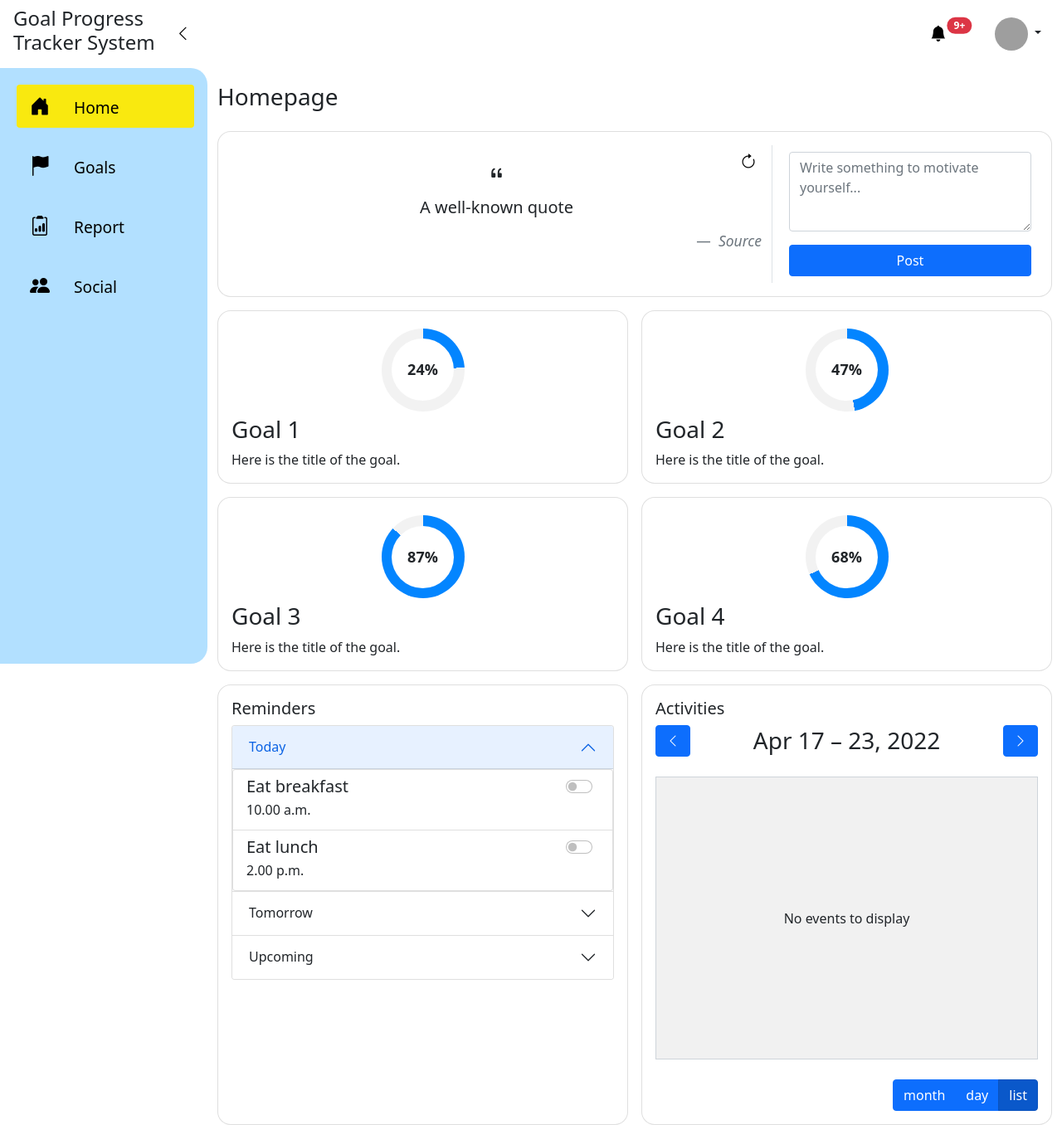
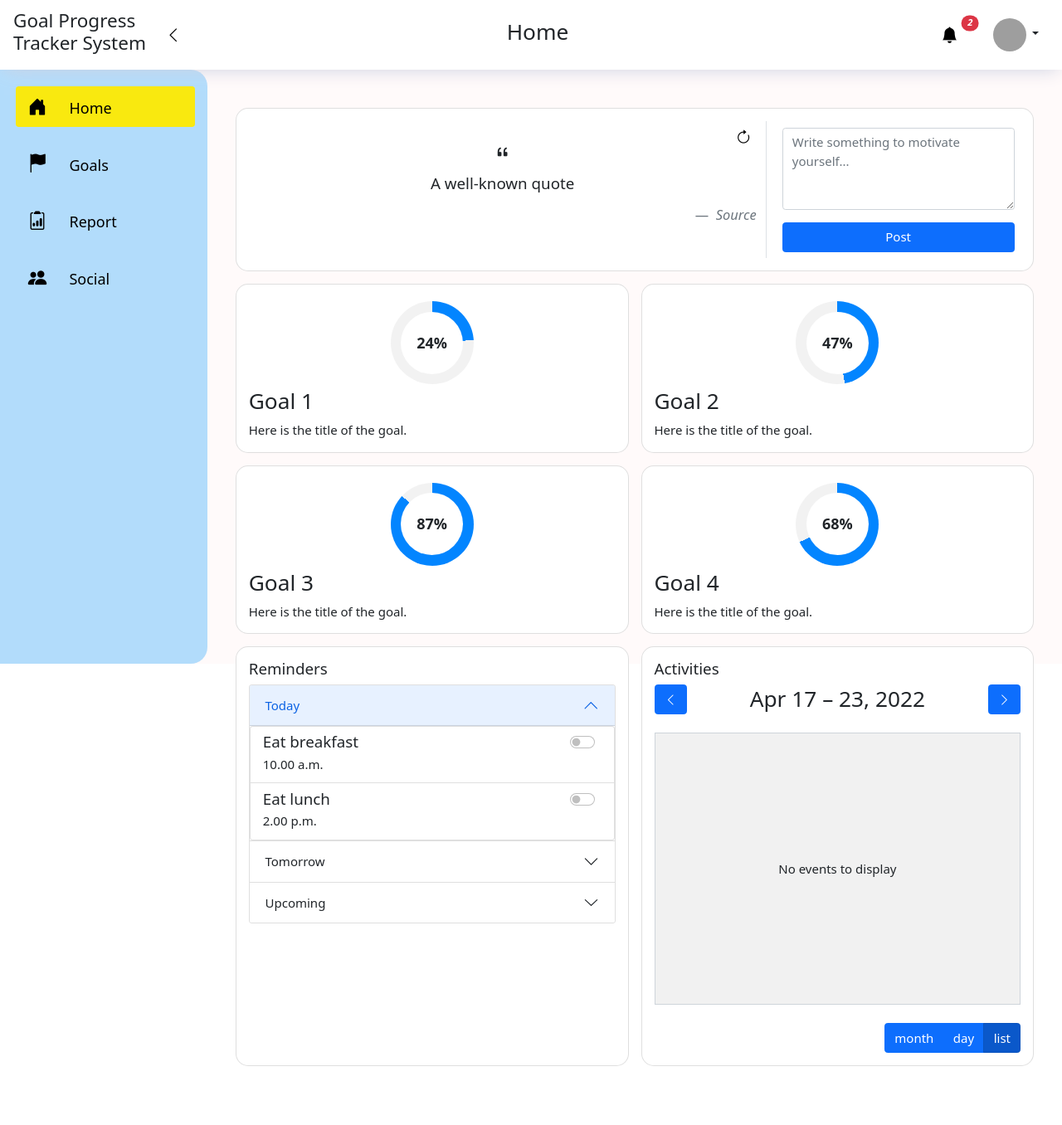
Before and after one commit to WIF2003-2022/goal-progress-tracker-fe, a PHP site: page /home.html in a window 1280 px wide. Shown: the whole page at 83% size. After the commit the page ends 1285 px from the top, so only its background shows below. Run offline with PHP 8.4, Linux system fonts and the light colour scheme; some libraries are stand-ins or nearby versions; grey boxes are pictures that could not be loaded.

Commit message:
add page title and complete notification box

```diff
--- a/public/goal.html
+++ b/public/goal.html
@@ -31,9 +31,6 @@
       <nav-bar></nav-bar>
       <div class="content-wrapper">
         <div class="container-float">
-          <div class="row">
-            <h1 class="text-center">Goals</h1>
-          </div>
           <div class="row m-5">
             <div class="col-md-4">
               <button
--- a/public/home.html
+++ b/public/home.html
@@ -31,8 +31,7 @@
       <nav-bar></nav-bar>
       <div class="content-wrapper">
         <div class="container">
-          <div class="row g-3">
-            <div class="col-12"><h3>Homepage</h3></div>
+          <div class="row m-3 g-3">
             <div class="col-12">
               <div class="card blue-back">
                 <div class="card-body">
--- a/public/js/navbar.js
+++ b/public/js/navbar.js
@@ -8,15 +8,61 @@ template.innerHTML = `
           Tracker System
         </h4>
       </div>
-      <i class="bi-chevron-left nav-link" id="toggle-btn" tabindex="0"></i>
       <i
-        class="bi bi-bell-fill nav-link"
+        class="bi-chevron-left nav-link large"
+        id="toggle-btn"
         tabindex="0"
-        data-bs-toggle="tooltip"
-        title="Notifications"
       ></i>
-      <span class="translate-middle badge rounded-pill bg-danger">9+</span>
-      <div class="dropdown me-1">
+      <h3 id="page-title"></h3>
+      <div class="dropdown m-2">
+        <i
+          class="bi bi-bell-fill nav-link position-relative large"
+          tabindex="0"
+          data-bs-toggle="dropdown"
+        >
+          <span
+            class="position-absolute start-100 translate-middle badge rounded-pill bg-danger no-select"
+            style="font-size: 0.75rem;"
+          >
+            2
+          </span>
+        </i>
+        <ul class="dropdown-menu dropdown-menu-end" style="width:350px">
+          <li>
+            <a href="#" class="dropdown-item">
+              <div class="d-flex w-100 align-items-center">
+                <span class="bg-info rounded-circle notification-icon">
+                  <i class="bi bi-info-circle"></i>
+                </span>
+                <div class="d-flex flex-column ms-2">
+                  <p class="text-wrap m-0">
+                    Some placeholder content in a paragraph.
+                  </p>
+                  <small class="font-weight-light text-muted">1 hour ago</small>
+                </div>
+              </div>
+            </a>
+          </li>
+          <li>
+            <a href="#" class="dropdown-item">
+              <div class="d-flex w-100 align-items-center">
+                <span class="bg-info rounded-circle notification-icon">
+                  <i class="bi bi-info-circle"></i>
+                </span>
+                <div class="d-flex flex-column ms-2">
+                  <p class="text-wrap m-0">
+                    Some placeholder content in a paragraph.
+                  </p>
+                  <small class="font-weight-light text-muted">
+                    2 hours ago
+                  </small>
+                </div>
+              </div>
+            </a>
+          </li>
+        </ul>
+      </div>
+      <div class="dropdown m-2">
         <button
           class="btn dropdown-toggle"
           type="button"
@@ -27,14 +73,22 @@ template.innerHTML = `
             class="avatar"
           />
         </button>
-        <ul class="dropdown-menu">
+        <ul class="dropdown-menu dropdown-menu-end">
           <li>
-            <a class="dropdown-item" href="profile.html">
+            <a
+              class="dropdown-item d-flex align-items-center"
+              href="profile.html"
+            >
+              <i class="bi bi-person-fill pe-3 large"></i>
               Profile
             </a>
           </li>
           <li>
-            <a class="dropdown-item" href="login.html">
+            <a
+              class="dropdown-item d-flex align-items-center"
+              href="login.html"
+            >
+              <i class="bi bi-door-open-fill pe-3 large"></i>
               Sign Out
             </a>
           </li>
@@ -52,11 +106,21 @@ template.innerHTML = `
           <i class="bi-house-door-fill"></i>
           <span>Home</span>
         </a>
-        <a class="nav-link" href="goal.html" data-bs-toggle="tooltip" title="Goals">
+        <a
+          class="nav-link"
+          href="goal.html"
+          data-bs-toggle="tooltip"
+          title="Goals"
+        >
           <i class="bi-flag-fill"></i>
           <span>Goals</span>
         </a>
-      <a class="nav-link" href="visualisation.html" data-bs-toggle="tooltip" title="Report">
+        <a
+          class="nav-link"
+          href="visualisation.html"
+          data-bs-toggle="tooltip"
+          title="Report"
+        >
           <i class="bi bi-clipboard2-data"></i>
           <span>Report</span>
         </a>
@@ -82,8 +146,8 @@ class NavBar extends HTMLElement {
     document.getElementsByTagName("head")[0].appendChild(linkElem);
     this.appendChild(template.content.cloneNode(true));
     this.setActiveTab();
-    this.initTooltip(".navbar i", "bottom");
-    const sidebarTooltip = this.initTooltip(".sidebar a", "right", true);
+    this.setTitle();
+    const sidebarTooltip = this.initTooltip(".sidebar", "right", true);
     document.querySelector("#toggle-btn").addEventListener("click", () => {
       document.querySelector(".content-wrapper").classList.toggle("min");
       const isClosed = document
@@ -107,7 +171,7 @@ class NavBar extends HTMLElement {
 
   initTooltip(path, placement, disable = false) {
     return [].slice
-      .call(document.querySelectorAll(`${path}[data-bs-toggle="tooltip"]`))
+      .call(document.querySelectorAll(`${path} [data-bs-toggle="tooltip"]`))
       .map((element) => {
         const tooltip = new bootstrap.Tooltip(element, {
           placement: placement,
@@ -127,6 +191,12 @@ class NavBar extends HTMLElement {
       }
     });
   }
+
+  setTitle() {
+    let title = document.title;
+    if (title === "Goal Progress Tracker") title = "Home";
+    document.querySelector("#page-title").textContent = title;
+  }
 }
 
 customElements.define("nav-bar", NavBar);
--- a/public/login.html
+++ b/public/login.html
@@ -47,7 +47,7 @@
             method="get"
             id="login-form"
             onsubmit="event.preventDefault();
-          window.location.href = 'index.html';"
+          window.location.href = 'home.html';"
           >
             <input
               name="id"
--- a/public/register.html
+++ b/public/register.html
@@ -32,7 +32,7 @@
           <form
             action="#"
             method="get"
-            onsubmit="event.preventDefault(); window.location.href='index.html'"
+            onsubmit="event.preventDefault(); window.location.href='home.html'"
           >
             <input
               name="username"
--- a/public/styles/index.css
+++ b/public/styles/index.css
@@ -1,3 +1,7 @@
+html {
+  font-size: 15px;
+}
+
 .wrapper {
   height: 100vh;
 }
@@ -8,6 +12,7 @@
   padding-top: 100px;
   padding-left: 250px !important;
   transition: padding-left 0.3s ease-in-out;
+  background-color: snow;
 }
 
 .content-wrapper.min {
--- a/public/styles/navbar.css
+++ b/public/styles/navbar.css
@@ -7,6 +7,13 @@
   height: 100%;
   position: fixed;
   z-index: 1080;
+  pointer-events: none;
+}
+
+#page-title {
+  position: fixed;
+  width: 100%;
+  text-align: center;
   pointer-events: none;
 }
 
@@ -30,14 +37,15 @@
   padding: 8px;
   flex-wrap: nowrap;
   pointer-events: auto;
+  box-shadow: 0px 5px 21px -5px #cdd1e1;
 }
 
 .sidebar i {
   font-size: 1.5rem;
 }
 
-.navbar i {
-  font-size: 1.2rem;
+i.large {
+  font-size: 1.3rem;
 }
 
 .navbar .logo {
@@ -103,3 +111,35 @@
 .navbar .btn:hover {
   box-shadow: none;
 }
+
+.notification-icon {
+  width: 36px;
+  height: 36px;
+  margin: 5px;
+  display: flex;
+  justify-content: center;
+  align-items: center;
+  color: #ffff;
+}
+
+.no-select {
+  user-select: none;
+  -moz-user-select: none;
+  -webkit-user-select: none;
+}
+
+.dropdown .dropdown-menu {
+  animation-name: dropdownAnimation;
+  animation-duration: 0.25s;
+}
+
+@keyframes dropdownAnimation {
+  from {
+    opacity: 0;
+    transform: translate3d(0, -30px, 0);
+  }
+  to {
+    opacity: 1;
+    transform: translate3d(0, 0px, 0);
+  }
+}
--- a/public/styles/profile.css
+++ b/public/styles/profile.css
@@ -1,7 +1,3 @@
-.content-wrapper {
-  background-color: snow;
-}
-
 #title {
   font-family: "Roboto Mono", monospace;
   color: black;
--- a/public/styles/visualisation.css
+++ b/public/styles/visualisation.css
@@ -1,10 +1,6 @@
 /* cards */
 * {
   box-sizing: border-box;
-}
-
-.content-wrapper {
-  background-color: snow;
 }
 
 .flex-container {
```
Lines whose indentation alone changed are shown as unchanged.
